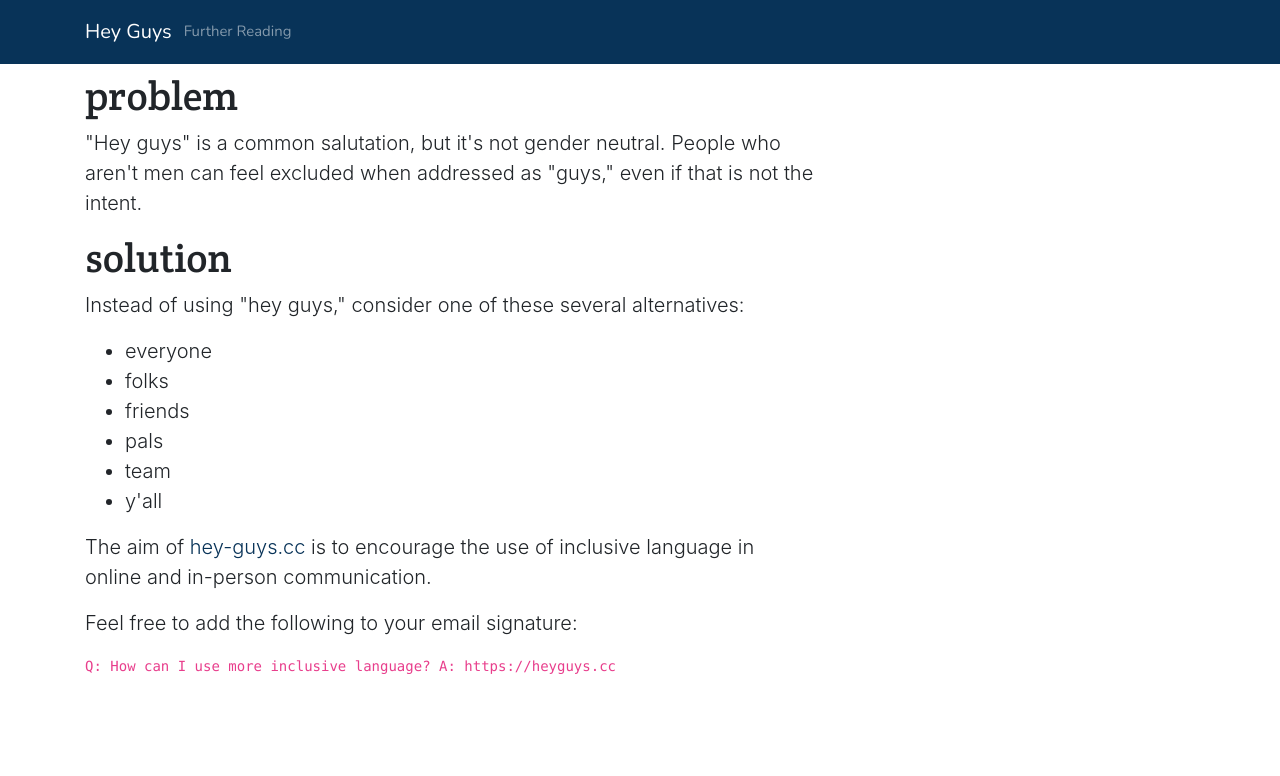
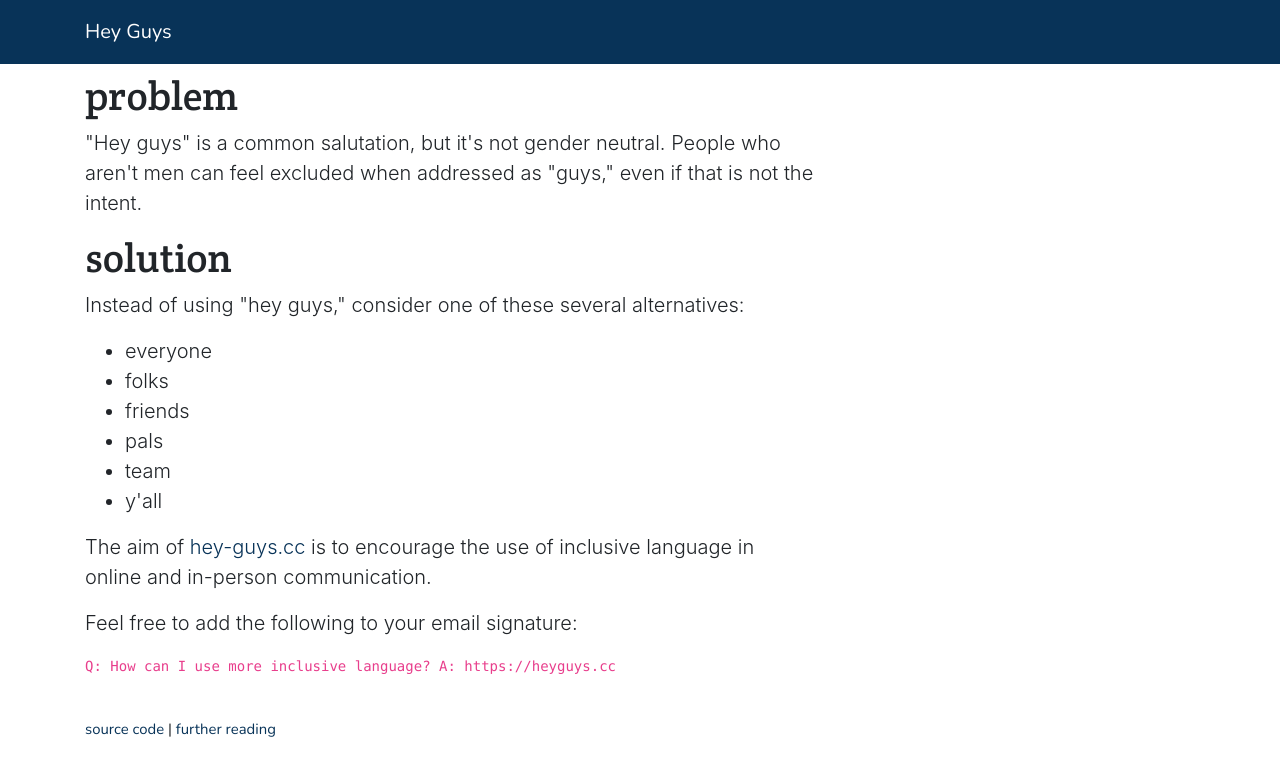
Before and after one commit to williln/heyguys.cc, a Jekyll site: the page built from index.md, in a window 1280 px wide. Shown: the top 776 px of the page. Built offline with Jekyll 4.4.1, drawn with Linux system fonts in a browser that asks for light colours; nearby versions of some CDN libraries.

Commit message:
:pencil: Change nav, add footer, link to GH

```diff
--- a/_layouts/default.html
+++ b/_layouts/default.html
@@ -38,11 +38,17 @@ section:before {
         <div class="container">
           <ul class="navbar-nav mr-auto">
             <li class="nav-item"><a class="navbar-brand mr-1 mb-1 mt-1" href="/">Hey Guys</a></li>
-            <li class="nav-item"><a class="nav-link mr-1 mb-1 mt-1" href="/sources/"</>Further Reading</a></li>
           </ul>
         </div>
        </div>
     </nav>
     {{ content }}
+    <footer class="page-footer font-small blue pt-4">
+      <div class="container">
+        <div class="footer-copyright text-left py-3">
+          <a href="https://github.com/williln/heyguys.cc">source code</a> | <a href="/sources/">further reading</a>
+        </div>
+      </div>
+    </footer>
   </body>
 </html>
```
